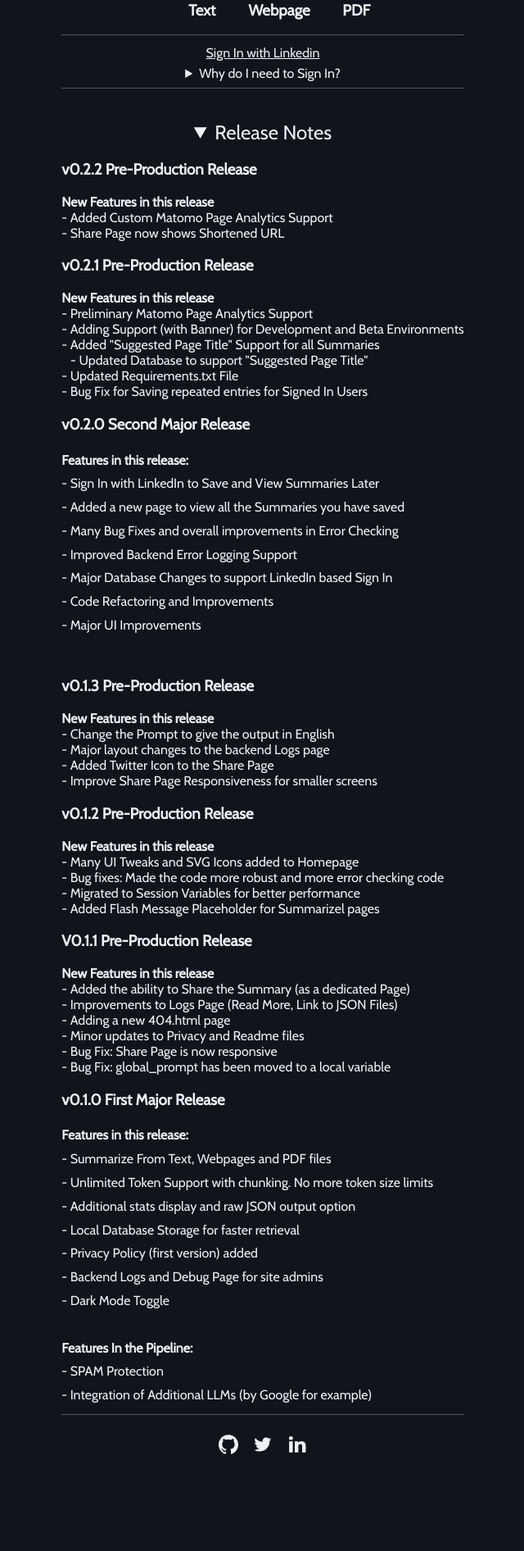
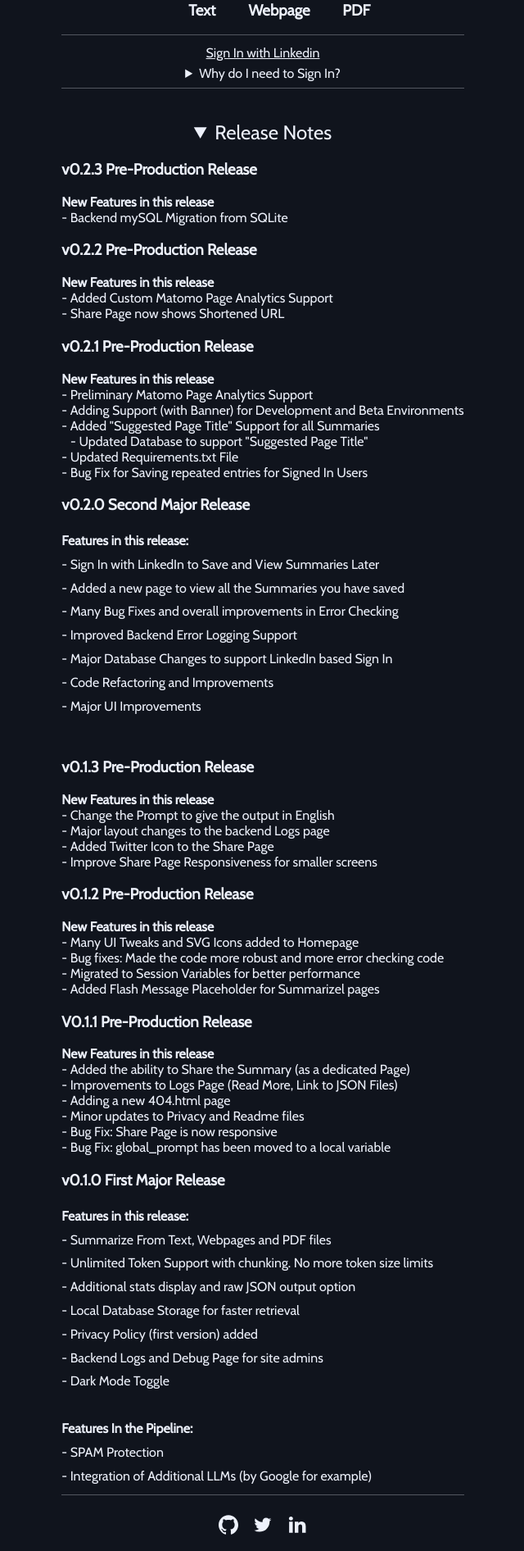
Before and after one commit to satishsurath/archive.summarizeme.io, a Flask app: page / in a window 1280 px wide, after a click on "Release Notes". Shown: the part 382-2274 px from the top of the page at 82% size, without its empty margins (319-959 px from the left). Before the commit the page ends 2156 px from the top, so only its background shows below. Run offline with Flask 3, Linux system fonts and the light colour scheme; some libraries are stand-ins or nearby versions.

Commit message:
Update Index with release Notes
Signed-off-by: Satish Surath <connect@sati.sh>

```diff
--- a/app/templates/index.html
+++ b/app/templates/index.html
@@ -126,6 +126,11 @@
         <details>
                 <summary class="homepage-heading">Release Notes</summary>
 
+
+                <h3>v0.2.3 Pre-Production  Release</h3>
+                <b>New Features in this release</b><br>
+                - Backend mySQL Migration from SQLite<br>
+
                 <h3>v0.2.2 Pre-Production  Release</h3>
                 <b>New Features in this release</b><br>
                 - Added Custom Matomo Page Analytics Support<br>
```
